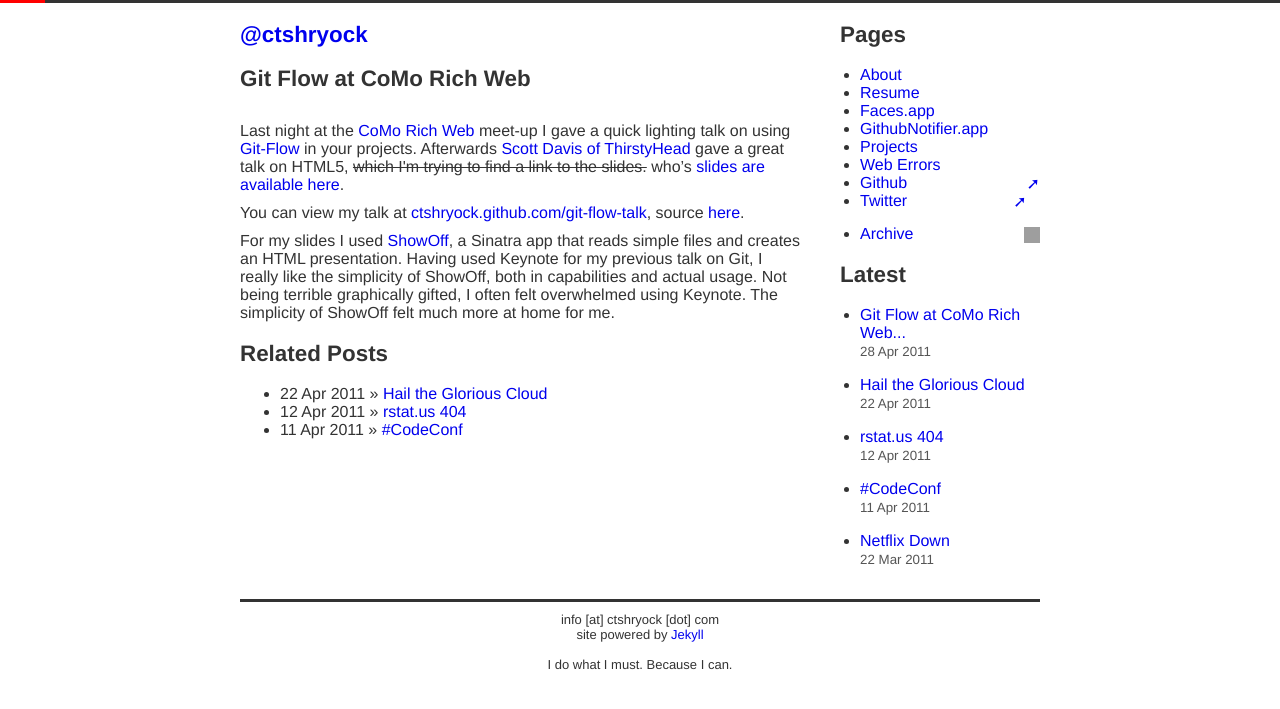
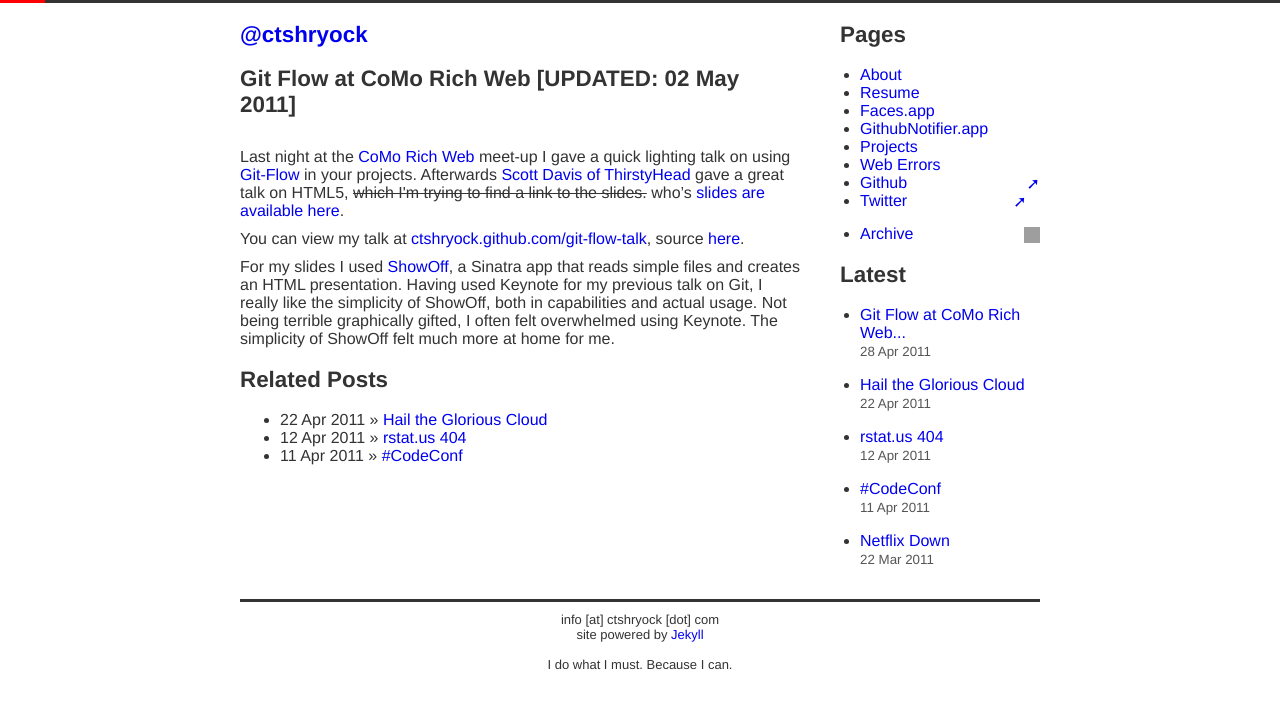
Before and after one commit to catsby/ctshryock.com, a Jekyll site: the page built from _posts/2011-04-28-git-flow-at-CoMo-Rich-Web.md, in a window 1280 px wide. Shown: the top 709 px of the page. Built offline with Jekyll 4.4.1, drawn with Linux system fonts in a browser that asks for light colours; nearby versions of some CDN libraries; grey boxes are pictures that could not be loaded.

Commit message:
updated post title

```diff
--- a/_posts/2011-04-28-git-flow-at-CoMo-Rich-Web.md
+++ b/_posts/2011-04-28-git-flow-at-CoMo-Rich-Web.md
@@ -1,6 +1,7 @@
 ---
 layout: post
-title: "Git Flow at CoMo Rich Web"
+title: "Git Flow at CoMo Rich Web [UPDATED: 02 May 2011]"
+permalink: 2011/04/28/git-flow-at-CoMo-Rich-Web.html
 published: true
 ---
 
```
